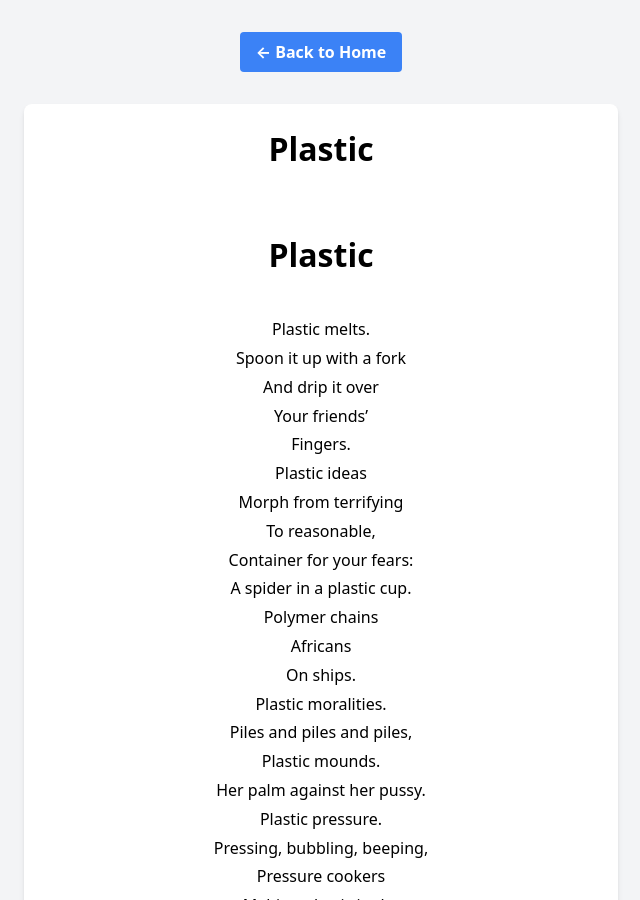
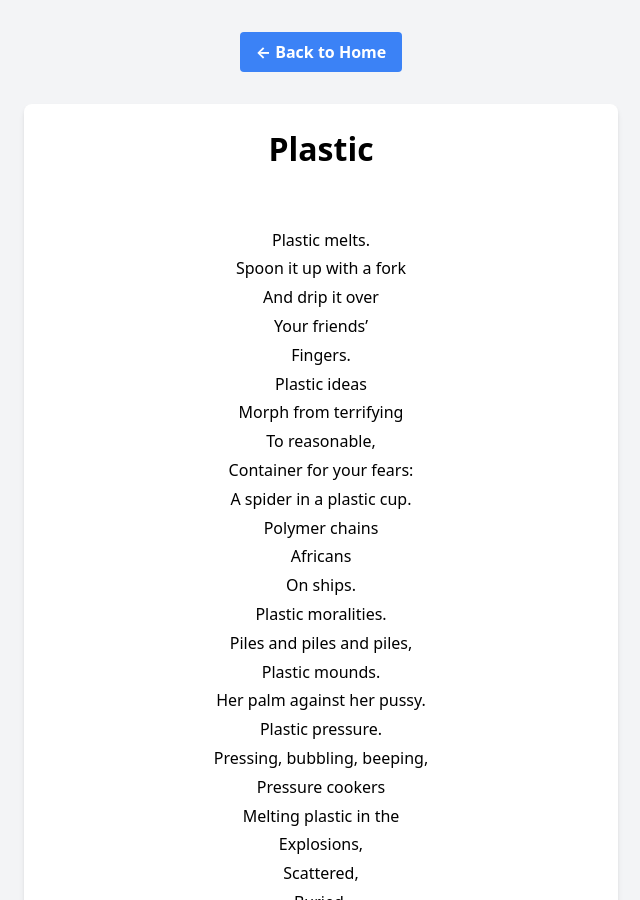
Before and after one commit to Presdigitator/faves-book, a Jekyll site: the page built from docs/poems/plastic.md, in a window 1280 px wide and 900 px high. Shown: the whole window, without its empty margins (319-959 px from the left). Built offline with Jekyll 4.4.1, drawn with Linux system fonts in a browser that asks for light colours.

Commit message:
remove extra title within body

```diff
--- a/docs/poems/plastic.md
+++ b/docs/poems/plastic.md
@@ -2,9 +2,6 @@
 layout: content
 title: Plastic
 ---
-
-
-# Plastic
 
 Plastic melts.
 Spoon it up with a fork
```
